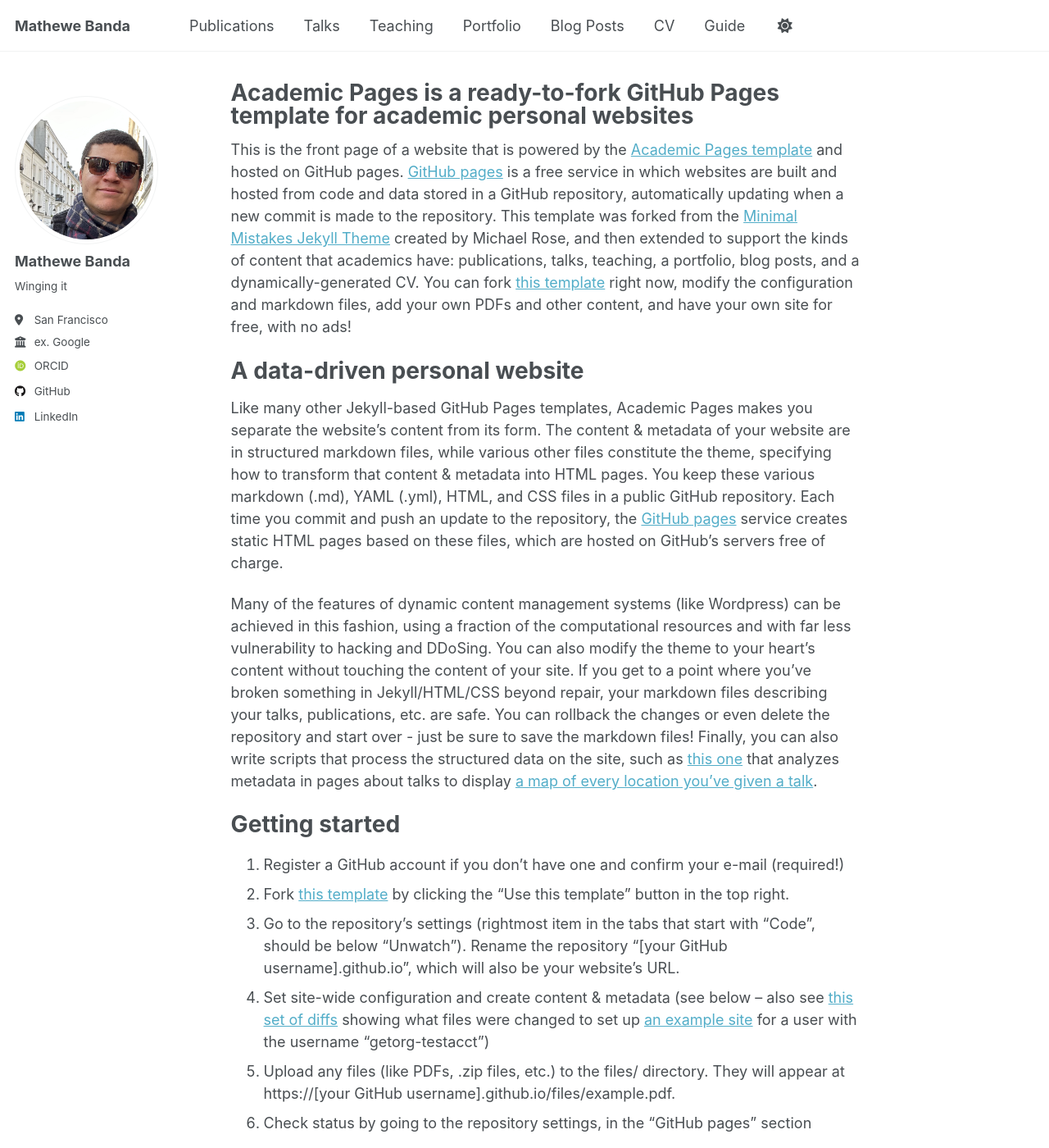
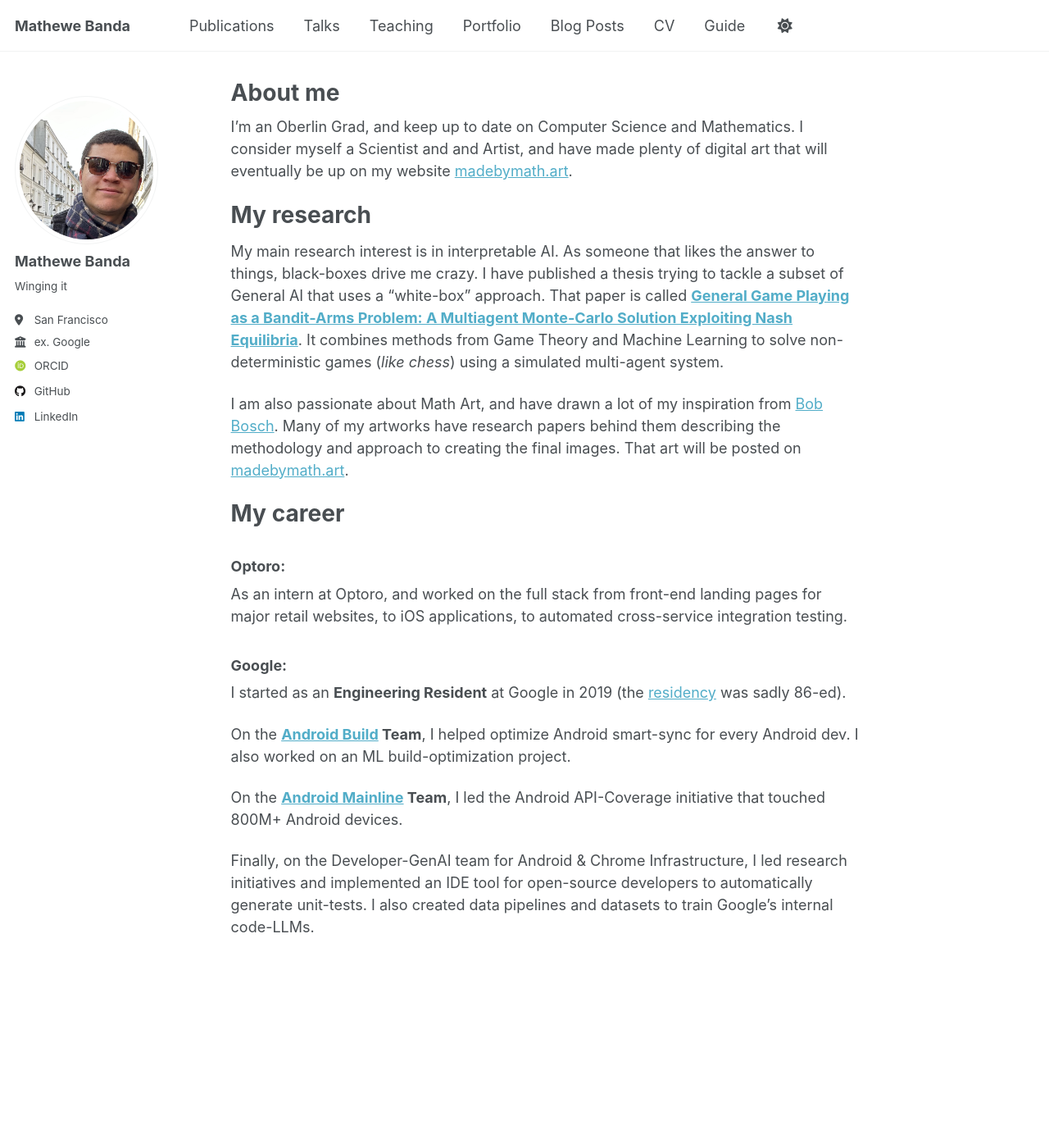
Before and after one commit to MatheweB/mathewedotcom, a Jekyll site: the page built from _pages/about.md, in a window 1280 px wide and 1400 px high. Shown: the whole window at 82% size. Built offline with Jekyll 4.4.1, drawn with Linux system fonts in a browser that asks for light colours; some web fonts are replaced; some of the changed text lies outside the part shown.

Commit message:
Adding initial about-me page

```diff
--- a/_pages/about.md
+++ b/_pages/about.md
@@ -1,49 +1,31 @@
 ---
 permalink: /
-title: "Academic Pages is a ready-to-fork GitHub Pages template for academic personal websites"
+title: "About me"
 author_profile: true
 redirect_from:
   - /about/
   - /about.html
 ---
 
-This is the front page of a website that is powered by the [Academic Pages template](https://github.com/academicpages/academicpages.github.io) and hosted on GitHub pages. [GitHub pages](https://pages.github.com) is a free service in which websites are built and hosted from code and data stored in a GitHub repository, automatically updating when a new commit is made to the repository. This template was forked from the [Minimal Mistakes Jekyll Theme](https://mmistakes.github.io/minimal-mistakes/) created by Michael Rose, and then extended to support the kinds of content that academics have: publications, talks, teaching, a portfolio, blog posts, and a dynamically-generated CV. You can fork [this template](https://github.com/academicpages/academicpages.github.io) right now, modify the configuration and markdown files, add your own PDFs and other content, and have your own site for free, with no ads!
+I'm an Oberlin Grad, and keep up to date on Computer Science and Mathematics. I consider myself a Scientist and and Artist, and have made plenty of digital art that will eventually be up on my website [madebymath.art](https://www.madebymath.art).
 
-A data-driven personal website
+My research
 ======
-Like many other Jekyll-based GitHub Pages templates, Academic Pages makes you separate the website's content from its form. The content & metadata of your website are in structured markdown files, while various other files constitute the theme, specifying how to transform that content & metadata into HTML pages. You keep these various markdown (.md), YAML (.yml), HTML, and CSS files in a public GitHub repository. Each time you commit and push an update to the repository, the [GitHub pages](https://pages.github.com/) service creates static HTML pages based on these files, which are hosted on GitHub's servers free of charge.
+My main research interest is in interpretable AI. As someone that likes the answer to things, black-boxes drive me crazy. I have published a thesis trying to tackle a subset of General AI that uses a "white-box" approach. That paper is called **[General Game Playing as a Bandit-Arms Problem: A Multiagent Monte-Carlo Solution Exploiting Nash Equilibria](https://digitalcommons.oberlin.edu/honors/116/)**. It combines methods from Game Theory and Machine Learning to solve non-deterministic games (*like chess*) using a simulated multi-agent system.
 
-Many of the features of dynamic content management systems (like Wordpress) can be achieved in this fashion, using a fraction of the computational resources and with far less vulnerability to hacking and DDoSing. You can also modify the theme to your heart's content without touching the content of your site. If you get to a point where you've broken something in Jekyll/HTML/CSS beyond repair, your markdown files describing your talks, publications, etc. are safe. You can rollback the changes or even delete the repository and start over - just be sure to save the markdown files! Finally, you can also write scripts that process the structured data on the site, such as [this one](https://github.com/academicpages/academicpages.github.io/blob/master/talkmap.ipynb) that analyzes metadata in pages about talks to display [a map of every location you've given a talk](https://academicpages.github.io/talkmap.html).
+I am also passionate about Math Art, and have drawn a lot of my inspiration from [Bob Bosch](https://dominoartwork.com). Many of my artworks have research papers behind them describing the methodology and approach to creating the final images. That art will be posted on [madebymath.art](https://www.madebymath.art).
 
-Getting started
+My career
 ======
-1. Register a GitHub account if you don't have one and confirm your e-mail (required!)
-1. Fork [this template](https://github.com/academicpages/academicpages.github.io) by clicking the "Use this template" button in the top right.
-1. Go to the repository's settings (rightmost item in the tabs that start with "Code", should be below "Unwatch"). Rename the repository "[your GitHub username].github.io", which will also be your website's URL.
-1. Set site-wide configuration and create content & metadata (see below -- also see [this set of diffs](http://archive.is/3TPas) showing what files were changed to set up [an example site](https://getorg-testacct.github.io) for a user with the username "getorg-testacct")
-1. Upload any files (like PDFs, .zip files, etc.) to the files/ directory. They will appear at https://[your GitHub username].github.io/files/example.pdf.
-1. Check status by going to the repository settings, in the "GitHub pages" section
+### Optoro:
 
-Site-wide configuration
-------
-The main configuration file for the site is in the base directory in [_config.yml](https://github.com/academicpages/academicpages.github.io/blob/master/_config.yml), which defines the content in the sidebars and other site-wide features. You will need to replace the default variables with ones about yourself and your site's github repository. The configuration file for the top menu is in [_data/navigation.yml](https://github.com/academicpages/academicpages.github.io/blob/master/_data/navigation.yml). For example, if you don't have a portfolio or blog posts, you can remove those items from that navigation.yml file to remove them from the header.
+As an intern at Optoro, and worked on the full stack from front-end landing pages for major retail websites, to iOS applications, to automated cross-service integration testing.
 
-Create content & metadata
-------
-For site content, there is one markdown file for each type of content, which are stored in directories like _publications, _talks, _posts, _teaching, or _pages. For example, each talk is a markdown file in the [_talks directory](https://github.com/academicpages/academicpages.github.io/tree/master/_talks). At the top of each markdown file is structured data in YAML about the talk, which the theme will parse to do lots of cool stuff. The same structured data about a talk is used to generate the list of talks on the [Talks page](https://academicpages.github.io/talks), each [individual page](https://academicpages.github.io/talks/2012-03-01-talk-1) for specific talks, the talks section for the [CV page](https://academicpages.github.io/cv), and the [map of places you've given a talk](https://academicpages.github.io/talkmap.html) (if you run this [python file](https://github.com/academicpages/academicpages.github.io/blob/master/talkmap.py) or [Jupyter notebook](https://github.com/academicpages/academicpages.github.io/blob/master/talkmap.ipynb), which creates the HTML for the map based on the contents of the _talks directory).
+### Google:
+I started as an **Engineering Resident** at Google in 2019 (the [residency](https://web.archive.org/web/20201112003500/https://www.google.com/about/careers/students/engres.html) was sadly 86-ed).
 
-**Markdown generator**
+On the **[Android Build](https://developer.android.com/build/gradle-build-overview) Team**, I helped optimize Android smart-sync for every Android dev. I also worked on an ML build-optimization project.
 
-The repository includes [a set of Jupyter notebooks](https://github.com/academicpages/academicpages.github.io/tree/master/markdown_generator
-) that converts a CSV containing structured data about talks or presentations into individual markdown files that will be properly formatted for the Academic Pages template. The sample CSVs in that directory are the ones I used to create my own personal website at stuartgeiger.com. My usual workflow is that I keep a spreadsheet of my publications and talks, then run the code in these notebooks to generate the markdown files, then commit and push them to the GitHub repository.
+On the **[Android Mainline](https://source.android.com/docs/core/ota/modular-system) Team**, I led the Android API-Coverage initiative that touched 800M+ Android devices.
 
-How to edit your site's GitHub repository
-------
-Many people use a git client to create files on their local computer and then push them to GitHub's servers. If you are not familiar with git, you can directly edit these configuration and markdown files directly in the github.com interface. Navigate to a file (like [this one](https://github.com/academicpages/academicpages.github.io/blob/master/_talks/2012-03-01-talk-1.md) and click the pencil icon in the top right of the content preview (to the right of the "Raw | Blame | History" buttons). You can delete a file by clicking the trashcan icon to the right of the pencil icon. You can also create new files or upload files by navigating to a directory and clicking the "Create new file" or "Upload files" buttons.
-
-Example: editing a markdown file for a talk
-![Editing a markdown file for a talk](/images/editing-talk.png)
-
-For more info
-------
-More info about configuring Academic Pages can be found in [the guide](https://academicpages.github.io/markdown/), the [growing wiki](https://github.com/academicpages/academicpages.github.io/wiki), and you can always [ask a question on GitHub](https://github.com/academicpages/academicpages.github.io/discussions). The [guides for the Minimal Mistakes theme](https://mmistakes.github.io/minimal-mistakes/docs/configuration/) (which this theme was forked from) might also be helpful.
+Finally, on the Developer-GenAI team for Android & Chrome Infrastructure, I led research initiatives and implemented an IDE tool for open-source developers to automatically generate unit-tests. I also created data pipelines and datasets to train Google's internal code-LLMs.
```
